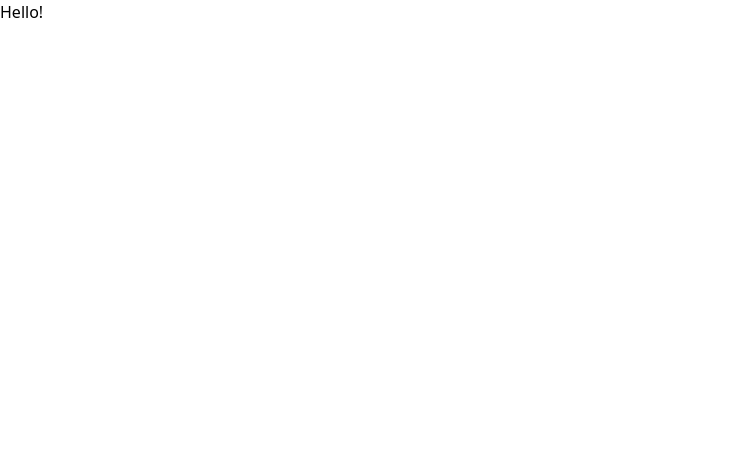
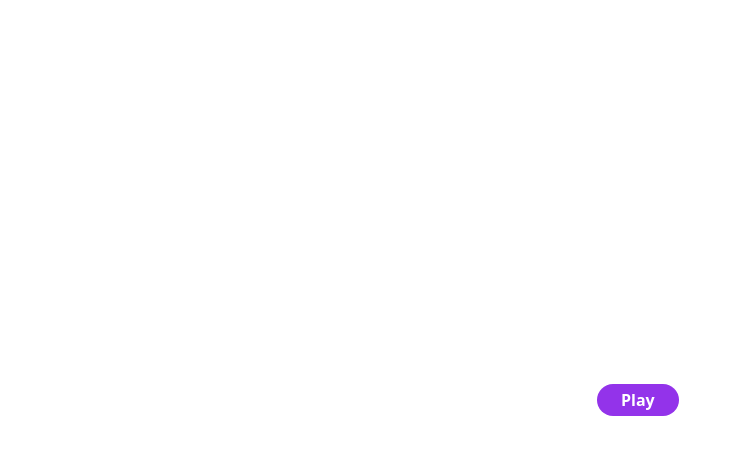
Before and after one commit to Johnny9Rodriguez/pomodoro-react, a React (Create React App) app: page / in a window 1280 px wide. Shown: the top 454 px of the page, without its empty margins (0-741 px from the left). Built offline with nearby package versions, Linux system fonts and the light colour scheme.

Commit message:
play audio test

```diff
--- a/public/index.html
+++ b/public/index.html
@@ -6,6 +6,8 @@
   <meta name="viewport" content="width=device-width, initial-scale=1" />
   <meta name="theme-color" content="#000000" />
   <meta name="description" content="Web site created using create-react-app" />
+  <meta http-equiv="Content-Security-Policy"
+    content="default-src 'self'; script-src 'self'; style-src 'self' 'unsafe-inline'; img-src 'self' data:;">
   <title>React App</title>
 </head>
 
--- a/src/App.js
+++ /dev/null
@@ -1,7 +0,0 @@
-import React from 'react';
-
-function App() {
-    return <div>Hello!</div>;
-}
-
-export default App;
--- /dev/null
+++ b/src/App.jsx
@@ -0,0 +1,12 @@
+import React from 'react';
+import Layout from './Layout';
+
+function App() {
+    return (
+        <div className='h-screen overflow-hidden'>
+            <Layout />
+        </div>
+    );
+}
+
+export default App;
--- /dev/null
+++ b/src/Layout.jsx
@@ -0,0 +1,12 @@
+import React from 'react';
+import SoundButton from './components/SoundButton';
+
+function Layout() {
+    return (
+        <div className='flex justify-center items-center h-full text-white'>
+            <SoundButton />;
+        </div>
+    );
+}
+
+export default Layout;
--- /dev/null
+++ b/src/components/SoundButton.jsx
@@ -0,0 +1,23 @@
+import React from 'react';
+
+function SoundButton() {
+    const onClick = () => {
+        // window.pomodoro.test();
+        const audio = new Audio('/audio/alarm.wav');
+        audio.play();
+    };
+
+    return (
+        <button
+            className='px-6 py-1 rounded-full font-bold bg-purple-600 hover:bg-purple-800'
+            style={{
+                transition: 'background-color 200ms ease-in-out',
+            }}
+            onClick={onClick}
+        >
+            Play
+        </button>
+    );
+}
+
+export default SoundButton;
```
Also changed, not shown: 1 other file (tests, documents, lock files or other folders).
